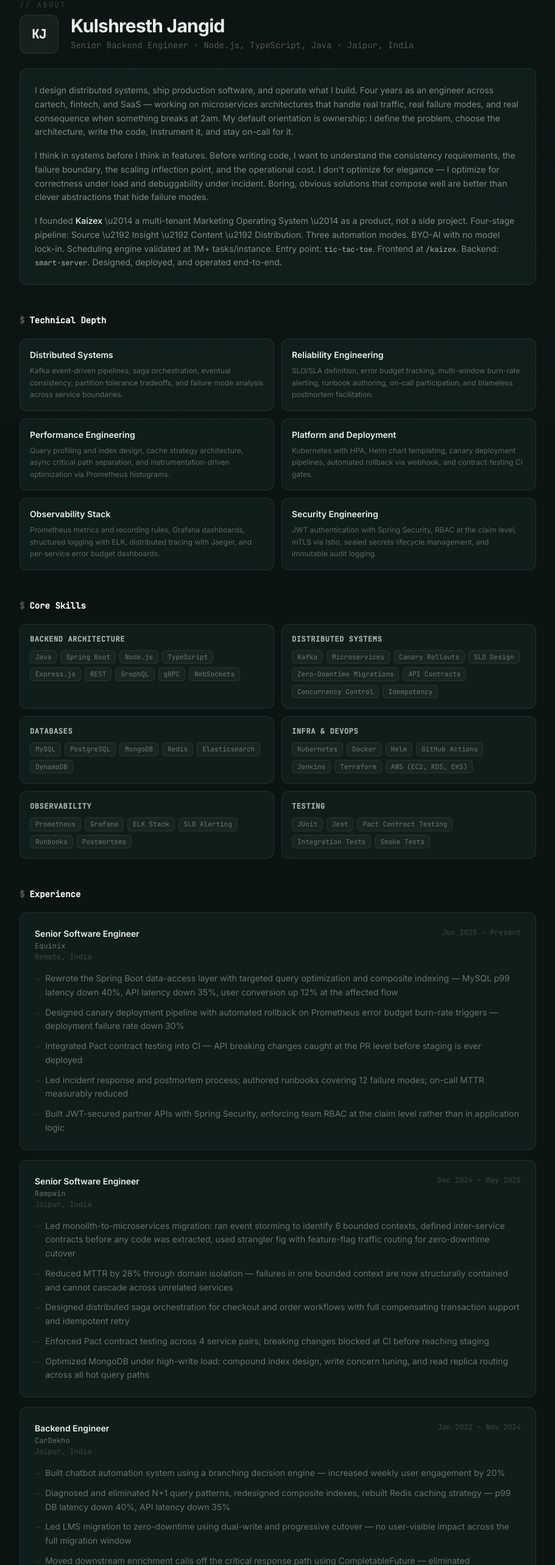
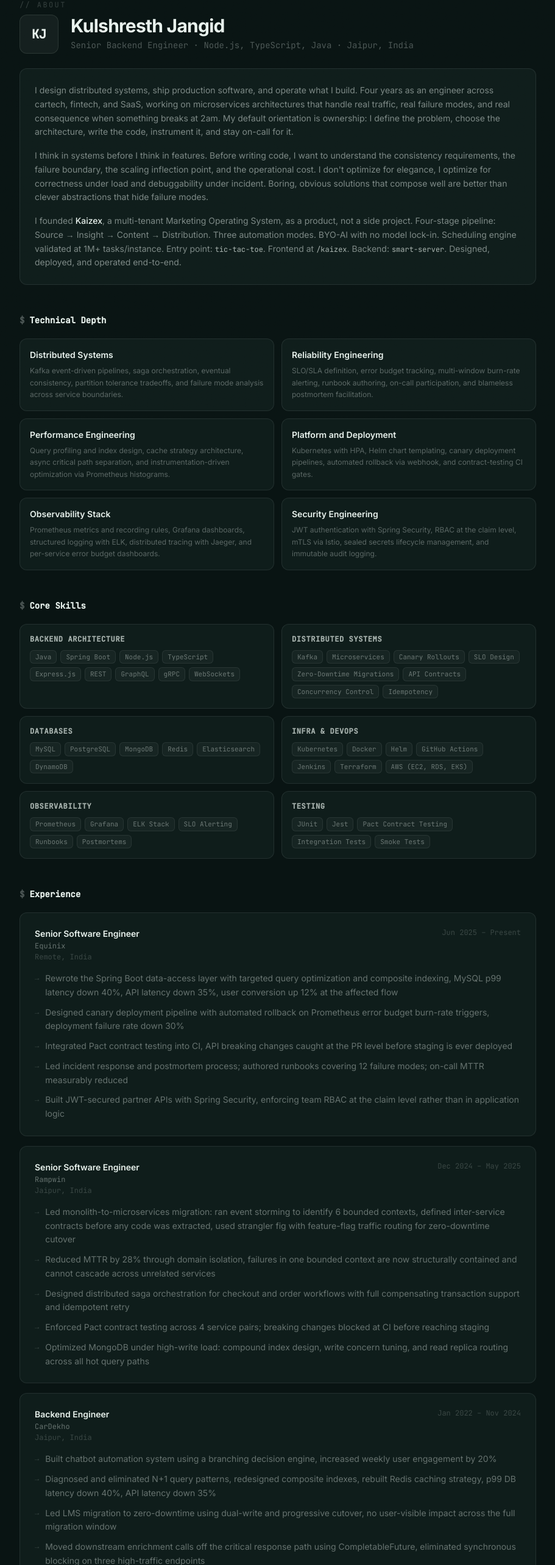
Before and after one commit to KulshresthJangid/tic-tac-toe, a React (Vite) app: page /about in a window 1280 px wide. Shown: the part 112-2678 px from the top of the page at 61% size, without its empty margins (184-1095 px from the left). Built offline with nearby package versions, Linux system fonts and the light colour scheme.

Commit message:
fix(about): render real dashes and arrows in the Kaizex paragraph, scrub em dashes

```diff
--- a/src/pages/About.tsx
+++ b/src/pages/About.tsx
@@ -40,9 +40,9 @@ const experience = [
     period: 'Jun 2025 \u2013 Present',
     location: 'Remote, India',
     notes: [
-      'Rewrote the Spring Boot data-access layer with targeted query optimization and composite indexing \u2014 MySQL p99 latency down 40%, API latency down 35%, user conversion up 12% at the affected flow',
-      'Designed canary deployment pipeline with automated rollback on Prometheus error budget burn-rate triggers \u2014 deployment failure rate down 30%',
-      'Integrated Pact contract testing into CI \u2014 API breaking changes caught at the PR level before staging is ever deployed',
+      'Rewrote the Spring Boot data-access layer with targeted query optimization and composite indexing, MySQL p99 latency down 40%, API latency down 35%, user conversion up 12% at the affected flow',
+      'Designed canary deployment pipeline with automated rollback on Prometheus error budget burn-rate triggers, deployment failure rate down 30%',
+      'Integrated Pact contract testing into CI, API breaking changes caught at the PR level before staging is ever deployed',
       'Led incident response and postmortem process; authored runbooks covering 12 failure modes; on-call MTTR measurably reduced',
       'Built JWT-secured partner APIs with Spring Security, enforcing team RBAC at the claim level rather than in application logic',
     ],
@@ -54,7 +54,7 @@ const experience = [
     location: 'Jaipur, India',
     notes: [
       'Led monolith-to-microservices migration: ran event storming to identify 6 bounded contexts, defined inter-service contracts before any code was extracted, used strangler fig with feature-flag traffic routing for zero-downtime cutover',
-      'Reduced MTTR by 28% through domain isolation \u2014 failures in one bounded context are now structurally contained and cannot cascade across unrelated services',
+      'Reduced MTTR by 28% through domain isolation, failures in one bounded context are now structurally contained and cannot cascade across unrelated services',
       'Designed distributed saga orchestration for checkout and order workflows with full compensating transaction support and idempotent retry',
       'Enforced Pact contract testing across 4 service pairs; breaking changes blocked at CI before reaching staging',
       'Optimized MongoDB under high-write load: compound index design, write concern tuning, and read replica routing across all hot query paths',
@@ -66,10 +66,10 @@ const experience = [
     period: 'Jan 2022 \u2013 Nov 2024',
     location: 'Jaipur, India',
     notes: [
-      'Built chatbot automation system using a branching decision engine \u2014 increased weekly user engagement by 20%',
-      'Diagnosed and eliminated N+1 query patterns, redesigned composite indexes, rebuilt Redis caching strategy \u2014 p99 DB latency down 40%, API latency down 35%',
-      'Led LMS migration to zero-downtime using dual-write and progressive cutover \u2014 no user-visible impact across the full migration window',
-      'Moved downstream enrichment calls off the critical response path using CompletableFuture \u2014 eliminated synchronous blocking on three high-traffic endpoints',
+      'Built chatbot automation system using a branching decision engine, increased weekly user engagement by 20%',
+      'Diagnosed and eliminated N+1 query patterns, redesigned composite indexes, rebuilt Redis caching strategy, p99 DB latency down 40%, API latency down 35%',
+      'Led LMS migration to zero-downtime using dual-write and progressive cutover, no user-visible impact across the full migration window',
+      'Moved downstream enrichment calls off the critical response path using CompletableFuture, eliminated synchronous blocking on three high-traffic endpoints',
       'Improved Redis cache hit rate from 54% to 87% by replacing per-row TTLs with domain-aligned invalidation and tag-based cache busting',
     ],
   },
@@ -104,7 +104,7 @@ const technicalDepth = [
 
 export default function About() {
   usePageMeta(
-    'About Kulshresth Jangid — Senior Backend Engineer · Jaipur, India',
+    'About Kulshresth Jangid: Senior Backend Engineer · Jaipur, India',
     'Senior backend engineer from Jaipur, India. I build scalable APIs, SaaS backends, and distributed systems. 4+ years at CarDekho, Rampwin, and Equinix. Open to remote roles globally.',
     {
       canonical: 'https://buildwithkulshresth.com/about',
@@ -167,12 +167,12 @@ export default function About() {
             <p className="text-white/50 leading-relaxed text-sm">
               {genzMode
                 ? 'i write backend code and somehow systems do not fall over. four years. cartech, fintech, saas. real traffic, real incidents, real 2am pages. i own what i build end to end, which means i have to fix it when it breaks, which means i try very hard not to break it.'
-                : 'I design distributed systems, ship production software, and operate what I build. Four years as an engineer across cartech, fintech, and SaaS — working on microservices architectures that handle real traffic, real failure modes, and real consequence when something breaks at 2am. My default orientation is ownership: I define the problem, choose the architecture, write the code, instrument it, and stay on-call for it.'}
+                : 'I design distributed systems, ship production software, and operate what I build. Four years as an engineer across cartech, fintech, and SaaS, working on microservices architectures that handle real traffic, real failure modes, and real consequence when something breaks at 2am. My default orientation is ownership: I define the problem, choose the architecture, write the code, instrument it, and stay on-call for it.'}
             </p>
             <p className="text-white/50 leading-relaxed text-sm">
               {genzMode
                 ? 'i think in systems before i think in features. what breaks first? where does data get lost? what happens at 100x load? boring obvious solutions that compose well beat clever abstractions that hide failure modes every single time.'
-                : 'I think in systems before I think in features. Before writing code, I want to understand the consistency requirements, the failure boundary, the scaling inflection point, and the operational cost. I don\'t optimize for elegance \u2014 I optimize for correctness under load and debuggability under incident. Boring, obvious solutions that compose well are better than clever abstractions that hide failure modes.'}
+                : 'I think in systems before I think in features. Before writing code, I want to understand the consistency requirements, the failure boundary, the scaling inflection point, and the operational cost. I don\'t optimize for elegance, I optimize for correctness under load and debuggability under incident. Boring, obvious solutions that compose well are better than clever abstractions that hide failure modes.'}
             </p>
             <p className="text-white/50 leading-relaxed text-sm">
               {genzMode ? (
@@ -181,7 +181,7 @@ export default function About() {
                 </>
               ) : (
                 <>
-                  I founded <span className="text-white font-medium">Kaizex</span> \u2014 a multi-tenant Marketing Operating System \u2014 as a product, not a side project. Four-stage pipeline: Source \u2192 Insight \u2192 Content \u2192 Distribution. Three automation modes. BYO-AI with no model lock-in. Scheduling engine validated at 1M+ tasks/instance. Entry point: <span className="text-white/70 font-mono text-xs">tic-tac-toe</span>. Frontend at <span className="text-white/70 font-mono text-xs">/kaizex</span>. Backend: <span className="text-white/70 font-mono text-xs">smart-server</span>. Designed, deployed, and operated end-to-end.
+                  I founded <span className="text-white font-medium">Kaizex</span>, a multi-tenant Marketing Operating System, as a product, not a side project. Four-stage pipeline: Source → Insight → Content → Distribution. Three automation modes. BYO-AI with no model lock-in. Scheduling engine validated at 1M+ tasks/instance. Entry point: <span className="text-white/70 font-mono text-xs">tic-tac-toe</span>. Frontend at <span className="text-white/70 font-mono text-xs">/kaizex</span>. Backend: <span className="text-white/70 font-mono text-xs">smart-server</span>. Designed, deployed, and operated end-to-end.
                 </>
               )}
             </p>
@@ -265,7 +265,7 @@ export default function About() {
           </div>
         </div>
 
-        {/* Testimonials — whole block hidden until at least one is approved */}
+        {/* Testimonials, whole block hidden until at least one is approved */}
         {testimonials.some((t) => t.approved) && (
           <div>
             <h2 className="text-sm font-semibold text-white mb-5 font-mono flex items-center gap-2">
```
